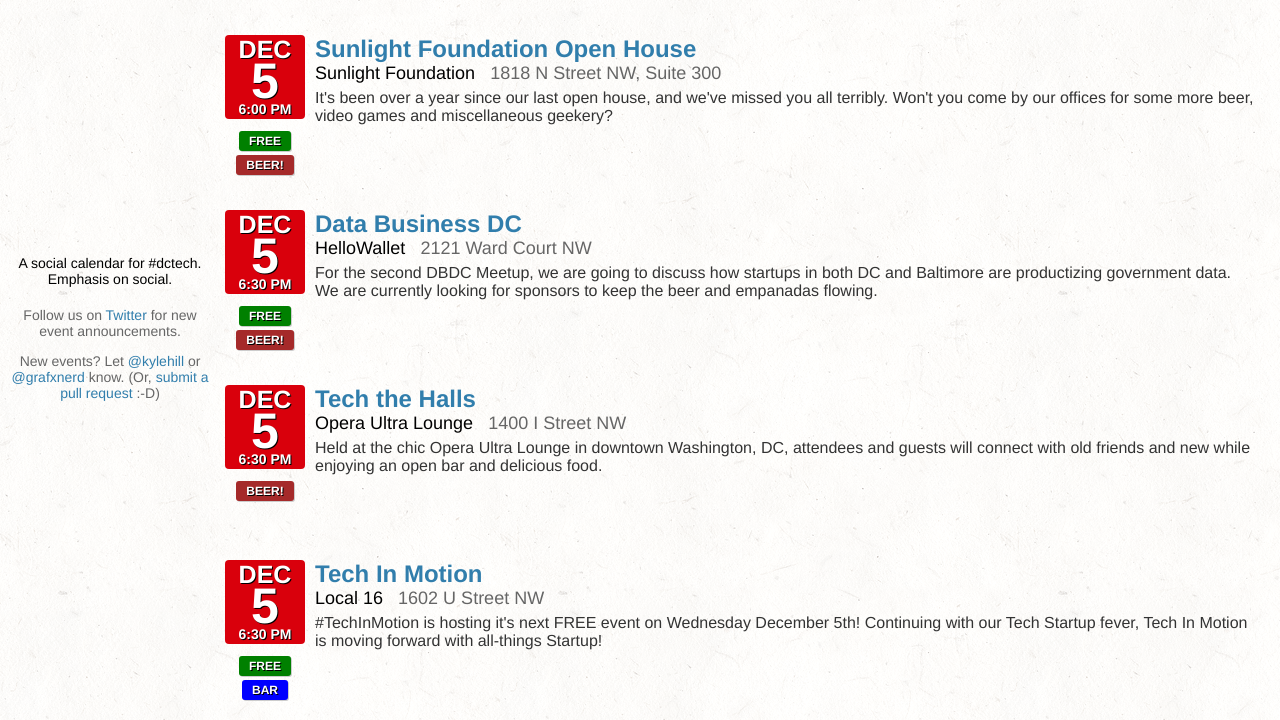
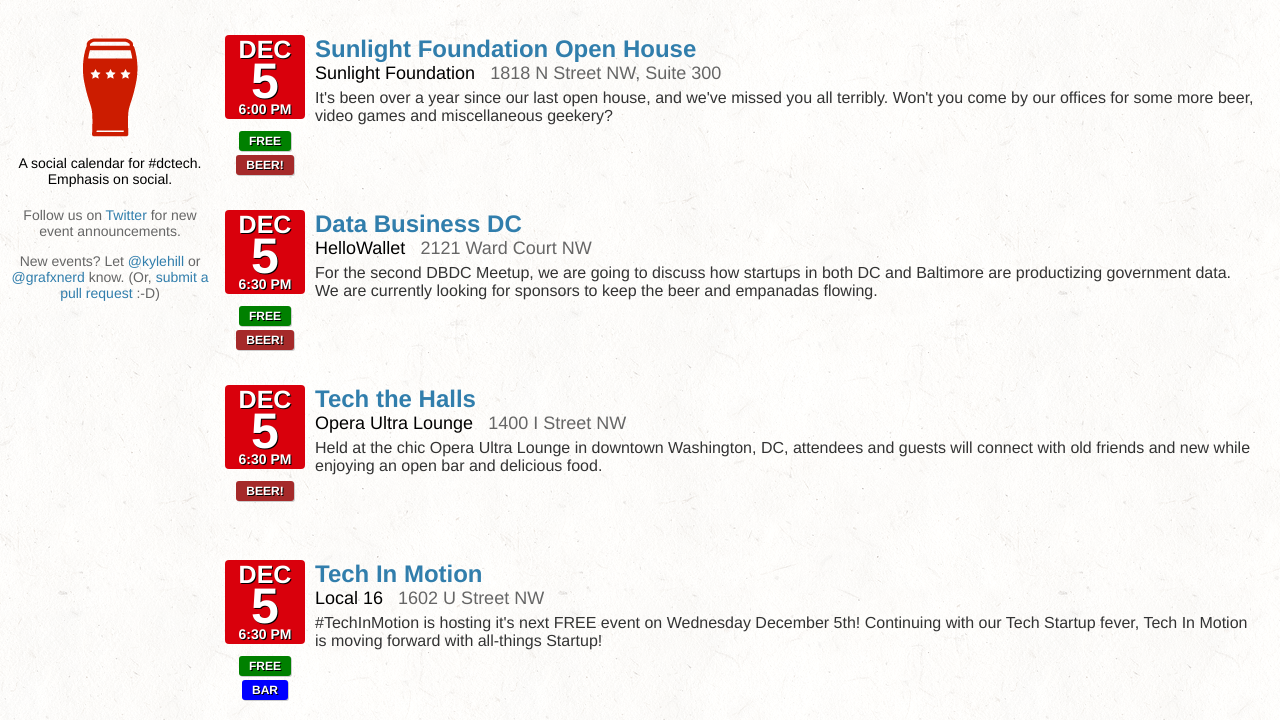
Before and after one commit to intoxicoders/intoxicoders.github.com, a plain HTML site: page index.html in a window 1280 px wide. Shown: the top 720 px of the page. Drawn offline with Linux system fonts and the light colour scheme.

Commit message:
Now with logo

```diff
--- a/css/desktop.css
+++ b/css/desktop.css
@@ -9,7 +9,7 @@
   }
   #logo {
     width:200px;
-    height:200px;
+    height:100px;
     margin:0px auto;
   }
   #leader {
--- a/css/mobile.css
+++ b/css/mobile.css
@@ -7,7 +7,7 @@
   }
   #logo {
     width:200px;
-    height:200px;
+    height:100px;
     margin:0px auto;
   }
   #leader {
--- a/index.html
+++ b/index.html
@@ -11,6 +11,7 @@
     <div id="container">
       <div id="side">
         <div id="logo">
+          <img src="assets/logo.png" />
         </div>
         <div id="leader">
           A social calendar for #dctech.<br/>Emphasis on social.
```
Also changed, not shown: assets/logo.png (added).
